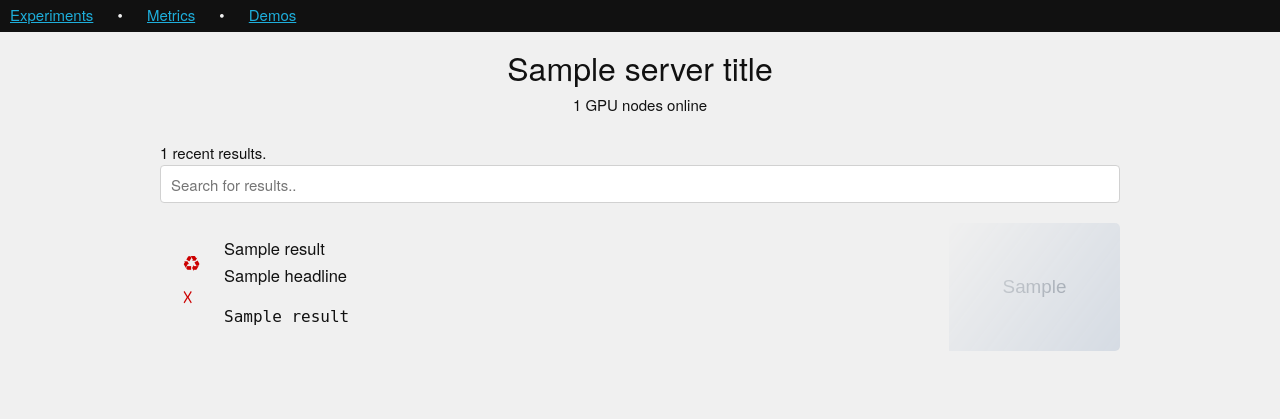
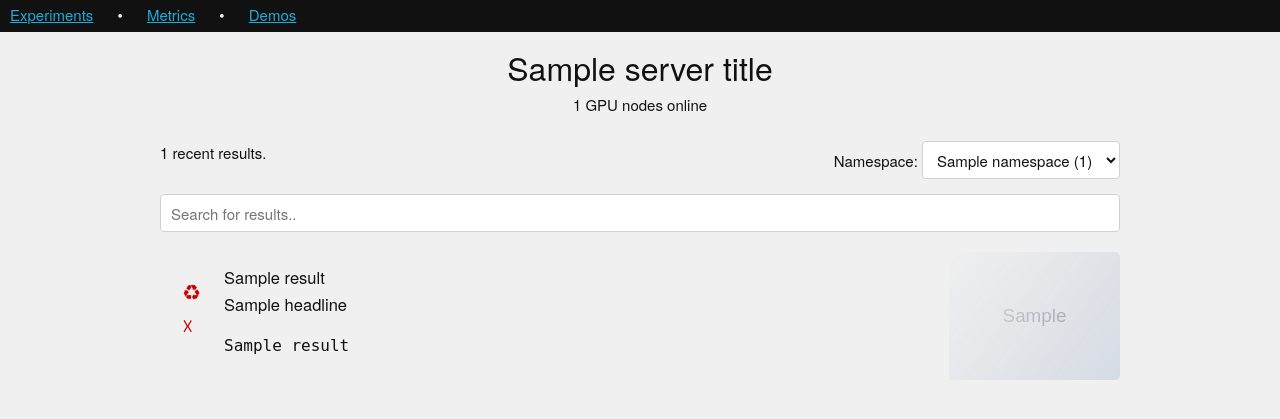
Before and after one commit to gnomehat/gnomehat, a Flask app: template gnomehat/templates/index.html in a window 1280 px wide. Shown: the top 419 px of the page. Run offline with Flask 2, Linux system fonts and the light colour scheme; the template is opened without the code that fills it: most values are stand-ins (such as "Sample title", 1, 10 or a date in 2020); grey boxes marked "Sample" are stand-in pictures.

Commit message:
Add <select> dropdown for namespace
This makes the use case for namespaces more clear: you're only supposed
to have one active at a time.

```diff
--- a/gnomehat/server/webapi.py
+++ b/gnomehat/server/webapi.py
@@ -26,18 +26,7 @@ TIMEZONE = 'US/Pacific'
 
 @app.route('/')
 def front_page():
-    namespaces = get_namespaces(flask.request.url_root)
-
-    # TODO: if there is only one namespace, redirect to it
-
-    kwargs = {
-        'results': get_results(get_files_url()),
-        'namespaces': namespaces,
-        'files_url': get_files_url(),
-        'worker_count': get_worker_count(),
-        'server_title': datasource.get_server_title(),
-    }
-    return flask.render_template('list_namespaces.html', namespaces=namespaces)
+    return flask.redirect('/default')
 
 
 @app.route('/favicon.ico')
@@ -50,11 +39,15 @@ def favicon():
 def front_page_namespace(namespace):
     start_time = time.time()
     files_url = get_files_url()
+    selectable_namespaces = get_namespaces(flask.request.url_root)
+    for ns in selectable_namespaces:
+        ns['selected'] = 'selected' if ns['name'].lower() == namespace.lower() else ''
     kwargs = {
         'results': get_results(files_url, namespace),
         'files_url': files_url,
         'worker_count': get_worker_count(),
         'server_title': datasource.get_server_title(),
+        'namespaces': selectable_namespaces,
     }
     print("Generated results for front page in {:.2f} sec".format(
         time.time() - start_time))
--- a/gnomehat/templates/index.html
+++ b/gnomehat/templates/index.html
@@ -14,6 +14,11 @@
   <link rel="icon" type="image/png" href="static/images/favicon.png">
 
   <script type="text/javascript" src="static/js/filter.js"></script>
+  <script>
+function selectNamespace(name) {
+  window.location = "/" + name;
+}
+  </script>
 </head>
 <body>
   {% include 'main_header.html' %}
@@ -27,7 +32,15 @@
     <div class="row" id="results">
       <div class="column" id="resultsList">
         <span id="resultDisplayCount"></span>
-        {{ results | length }} recent results. &nbsp
+        {{ results | length }} recent results.
+        <div style="float:right;">
+        Namespace:
+        <select onchange="selectNamespace(this.value)">
+          {% for namespace in namespaces: %}
+          <option {{namespace['selected']}} value="{{namespace['name']}}">{{namespace['name']}} ({{namespace['count']}})</option>
+          {% endfor %}
+        </select>
+        </div>
         <br>
         <input class="search" type="text" id="resultSearchInput" onkeyup="filterResults()" placeholder="Search for results..">
         <br>
```
